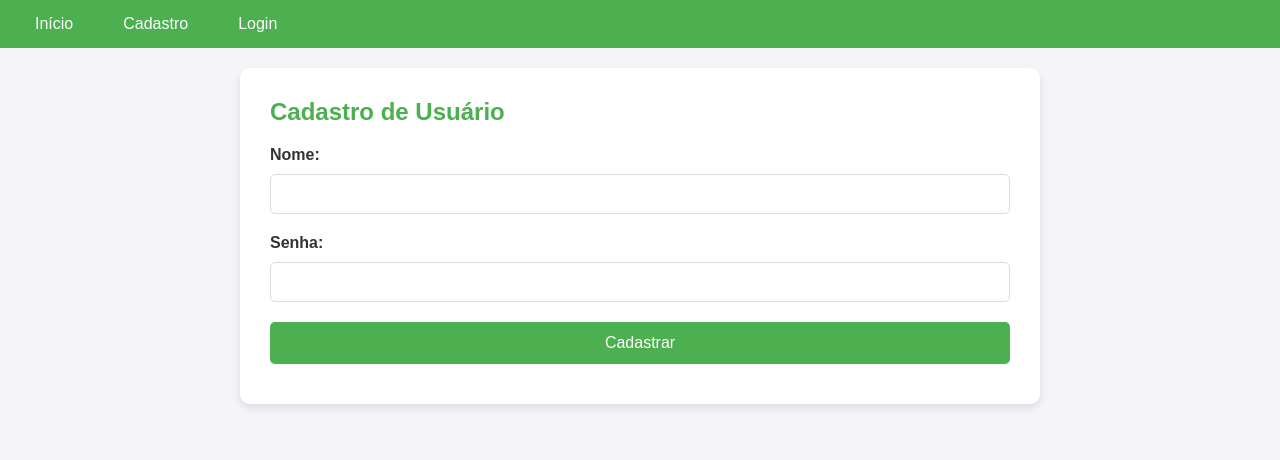
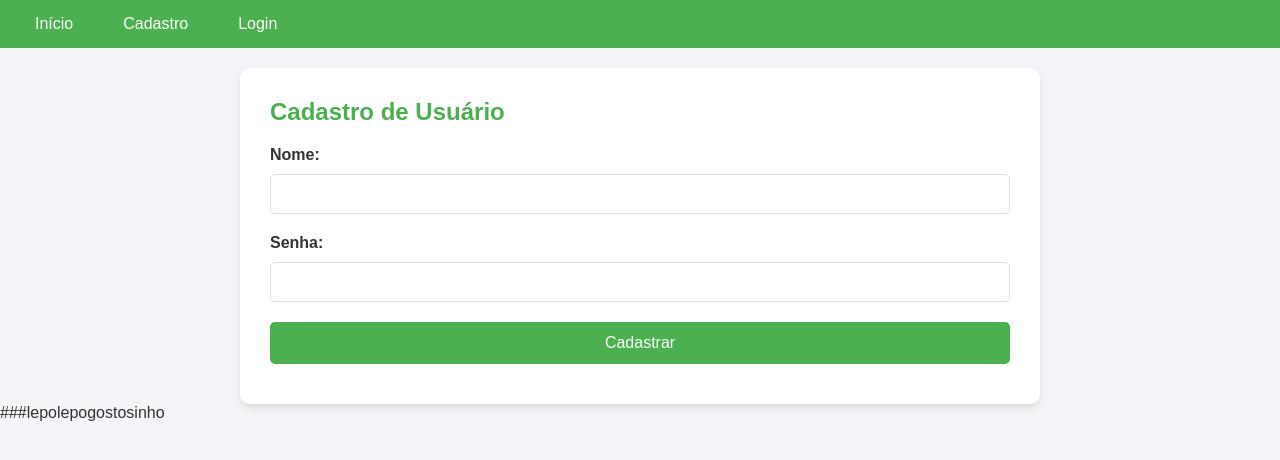
Before and after one commit to Coraiola/ProjetoWEBUP, a plain HTML site: page cadastro.html in a window 1280 px wide. Drawn offline with Linux system fonts and the light colour scheme.

Commit message:
vasconha

```diff
--- a/cadastro.html
+++ b/cadastro.html
@@ -36,3 +36,5 @@
 <script src="index.js"></script>
 </body>
 </html>
+
+###lepolepogostosinho
```
